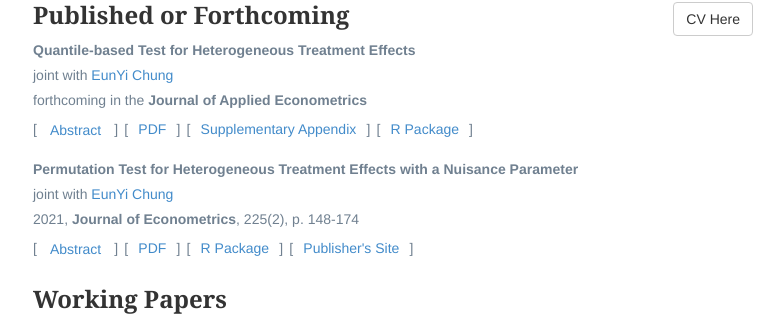
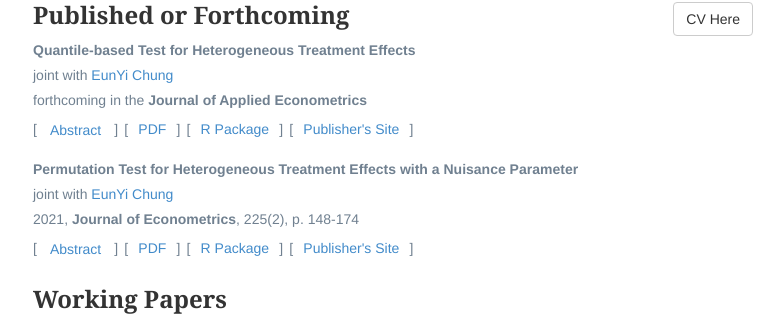
Before and after one commit to mauolivares/mauolivares.github.io, a Jekyll site: the page built from research/index.html, in a window 1280 px wide. Shown: the part 138-454 px from the top of the page, without its empty margins (247-1031 px from the left). Built offline with Jekyll 4.4.1, drawn with Linux system fonts in a browser that asks for light colours.

Commit message:
Update Publisher's site on JAE paper

```diff
--- a/research/index.html
+++ b/research/index.html
@@ -19,7 +19,7 @@ description: Mauricio Olivares' research page.
 				<br>joint with <a href="https://sites.google.com/a/illinois.edu/eunyichung/">EunYi Chung</a>
 				<br>forthcoming in the <b>Journal of Applied Econometrics</b>
 				<br>[<a class="btn btn-link" data-toggle="collapse" href="#WP_JAE" role="button" aria-expanded="false" aria-controls="WP_JAE">
-    			Abstract</a>]&#8287&#8287[&#8287&#8287<a href="/files/MS-13944-2.pdf" title="Download Paper as PDF"> PDF </a>&#8287&#8287]&#8287&#8287[&#8287&#8287<a href="/files/MS-13944-2_Supplement.pdf" title="Download Paper as PDF"> Supplementary Appendix </a>&#8287&#8287]&#8287&#8287[&#8287&#8287<a href="https://cran.r-project.org/web/packages/RATest/index.html" title="R Package"> R Package </a>&#8287&#8287]
+    			Abstract</a>]&#8287&#8287[&#8287&#8287<a href="/files/MS-13944-2.pdf" title="Download Paper as PDF"> PDF </a>&#8287&#8287]&#8287&#8287[&#8287&#8287<a href="https://cran.r-project.org/web/packages/RATest/index.html" title="R Package"> R Package </a>&#8287&#8287]&#8287&#8287[&#8287&#8287<a href="https://doi.org/10.1002/jae.3093" title="JAE Site"> Publisher's Site </a>&#8287&#8287]
     				<div class="collapse" id="WP_JAE">
   						<div class="card card-body">
     						<p align="justify">We introduce a permutation test for heterogeneous treatment effects based on the quantile process. However, tests like this, based on the quantile process, often suffer from estimated nuisance parameters that jeopardize their validity, even in large samples. To overcome this problem, we use Khmaladze's martingale transformation. We show that the permutation test based on the transformed statistic controls size asymptotically. Numerical evidence asserts the good size and power performance of our test procedure compared to other popular quantile-based tests. We discuss a fast implementation algorithm and illustrate our method using experimental data from a welfare reform. </p>
```
